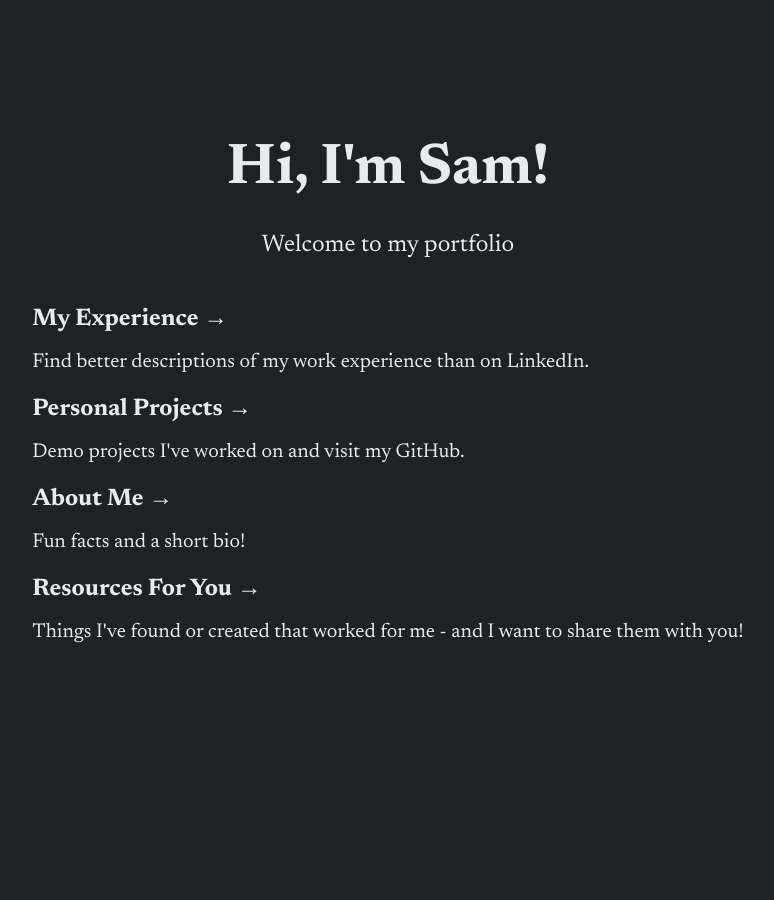
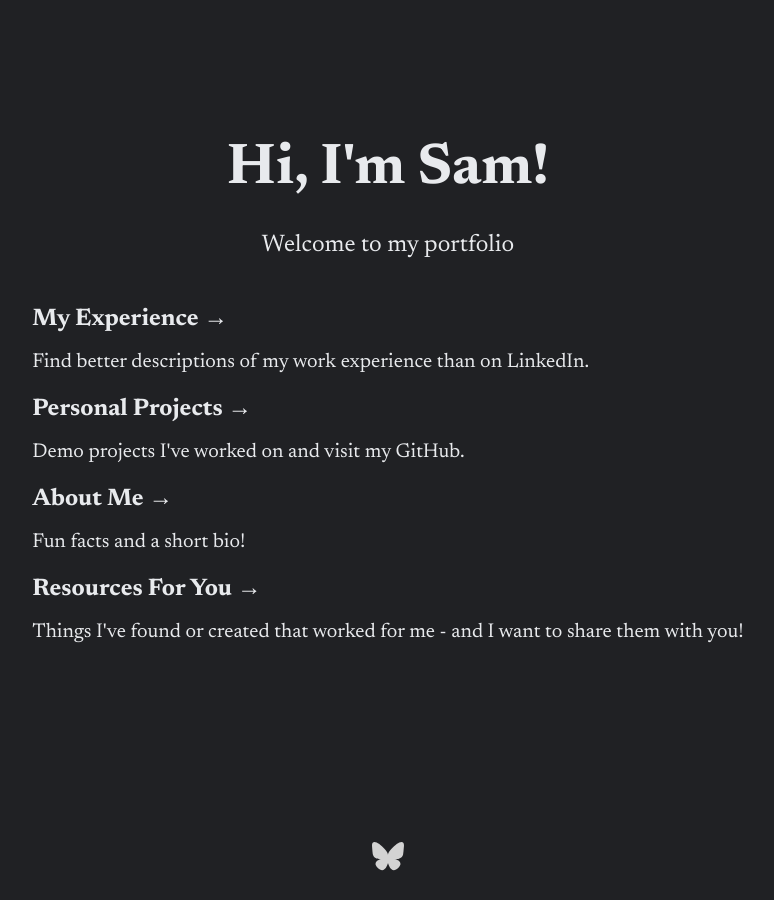
Before and after one commit to Sammantha/samTheDev, a Next.js app: page / in a window 1280 px wide. Shown: the whole page, without its empty margins (252-1026 px from the left). Built offline with nearby package versions, Linux system fonts and the light colour scheme.

Commit message:
feat: added new footer
Added Bluesky svg, link, and movement to footer.

```diff
--- a/app/globals.css
+++ b/app/globals.css
@@ -54,10 +54,67 @@ footer {
   color: #e8eaed;
 }
 
-footer a {
-  display: flex;
-  justify-content: center;
+.bluesky-flutter {
+  display: inline-flex;
+  gap: 0.5em;
   align-items: center;
-  text-decoration: none;
-  color: #e8eaed;
 }
+
+.bluesky-flutter svg {
+  width: 2em;
+  height:2em;
+  transition: 200ms;
+}
+
+.bluesky-flutter .left {
+  transform-origin: center;
+}
+.bluesky-flutter .right {
+  transform-origin: center;
+  transform: scale(-1, 1);
+}
+.bluesky-flutter:hover .left,
+.bluesky-flutter:focus .left {
+   animation: flutter 430ms ease-in-out;
+   --flip: 1;
+}
+.bluesky-flutter:hover .right,
+.bluesky-flutter:focus .right {
+   animation: flutter 500ms ease-in-out;
+  --flip: -1;
+}
+.bluesky-flutter:hover svg,
+.bluesky-flutter:focus svg{
+  transform: rotate(-5deg);
+  transition: 500ms;
+}
+
+@media (prefers-reduced-motion) {
+  .bluesky-flutter:hover .left,
+  .bluesky-flutter:focus .left,
+  .bluesky-flutter:hover .right,
+  .bluesky-flutter:focus .right {
+    animation: none;
+  }
+}
+
+@keyframes flutter {
+  10% {
+    transform: scale(calc(var(--flip)*1), 0.9);
+  }
+  20% {
+    transform: scale(calc(var(--flip)*0.5), 1)
+  }
+  40% {
+    transform: scale(calc(var(--flip)*0.9), 0.95);
+  }
+  60% {
+    transform: scale(calc(var(--flip)*0.3), 1);
+  }
+  80% {
+    transform: scale(calc(var(--flip)*0.9), 0.95);
+  }
+  100% {
+    transform: scale(calc(var(--flip)*1), 1);
+  }
+}
--- a/app/layout.tsx
+++ b/app/layout.tsx
@@ -28,6 +28,17 @@ export default function Layout({
                     <div className={styles.container}>{children}</div>
                 </main>
                 <footer>
+                    <div>
+                    <a href="https://bsky.app/profile/samthedev.bsky.social" className="bluesky-flutter">
+                        <svg id="flutterby" className="bluesky-flutter" viewBox="0 0 566 500" xmlns="http://www.w3.org/2000/svg">
+                            <defs>
+                                <path id="wing" fill="currentColor" d="M 123.244 35.008 C 188.248 83.809 283.836 176.879 283.836 235.857 C 283.836 316.899 283.879 235.845 283.836 376.038 C 283.889 375.995 282.67 376.544 280.212 383.758 C 266.806 423.111 214.487 576.685 94.841 453.913 C 31.843 389.269 61.013 324.625 175.682 305.108 C 110.08 316.274 36.332 297.827 16.093 225.504 C 10.271 204.699 0.343 76.56 0.343 59.246 C 0.343 -27.451 76.342 -0.206 123.244 35.008 Z" />
+                            </defs>
+                            <use xlinkHref="#wing" className="left" />
+                            <use xlinkHref="#wing" className="right" />
+                        </svg>
+                    </a>
+                    </div>
                 </footer>
                 <Analytics />
                 <SpeedInsights />
```
